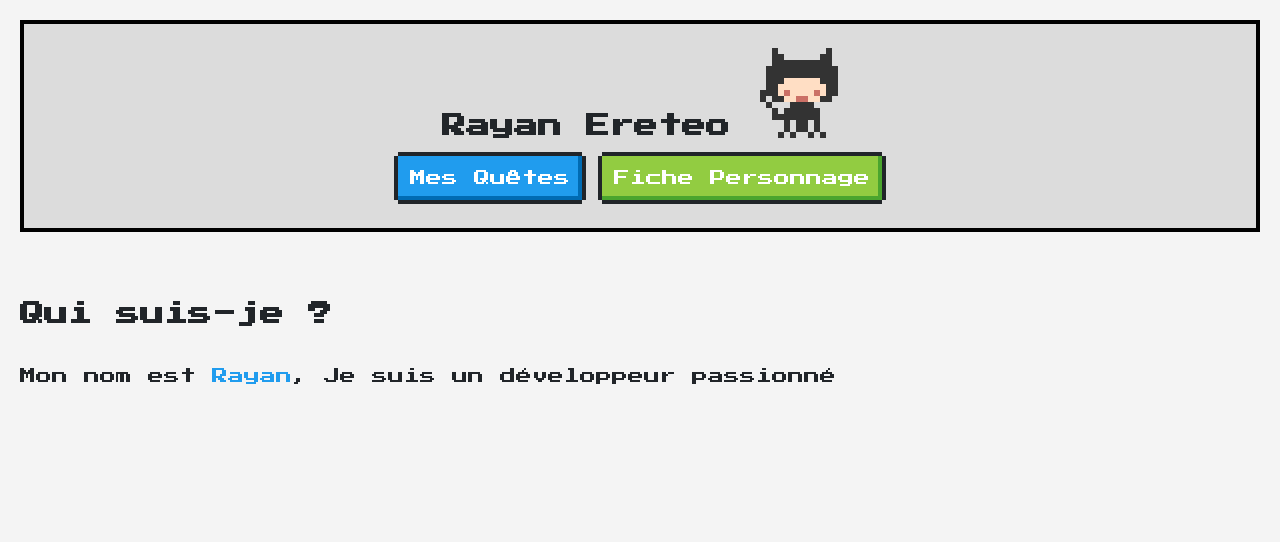
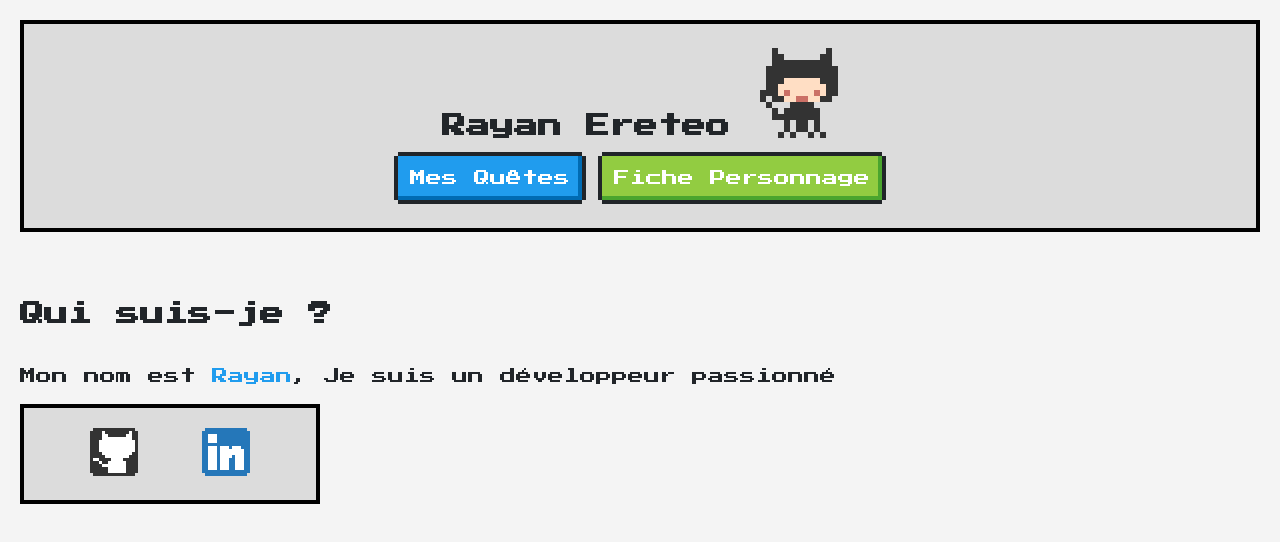
Before and after one commit to RayanEreteo/rayanereteo_, a React (Vite) app: page / in a window 1280 px wide. Shown: the top 542 px of the page. Built offline with nearby package versions, Linux system fonts and the light colour scheme.

Commit message:
Added socials

```diff
--- a/src/App.css
+++ b/src/App.css
@@ -26,3 +26,13 @@ body {
   justify-content: center;
   gap: 12px;
 }
+
+#socials {
+  background-color: var(--container-bg);
+  display: flex;
+  justify-content: center;
+  align-items: center;
+  max-width: 300px;
+  max-height: 100px;
+  gap: 4rem;
+}
--- a/src/App.tsx
+++ b/src/App.tsx
@@ -28,6 +28,10 @@ function App() {
         <h2 className='nes-text'>Qui suis-je ?</h2>
         <br />
         <p>Mon nom est <span className='nes-text is-primary'>Rayan</span>, Je suis un développeur passionné</p>
+        <div className='nes-container' id="socials">
+            <a href="https://github.com/RayanEreteo" target='_blank'><i className="nes-icon github is-medium"></i></a>
+            <a href="https://github.com/RayanEreteo" target='_blank'><i className="nes-icon linkedin is-medium"></i></a>
+        </div>
       </div>
     </main>
   )
```
